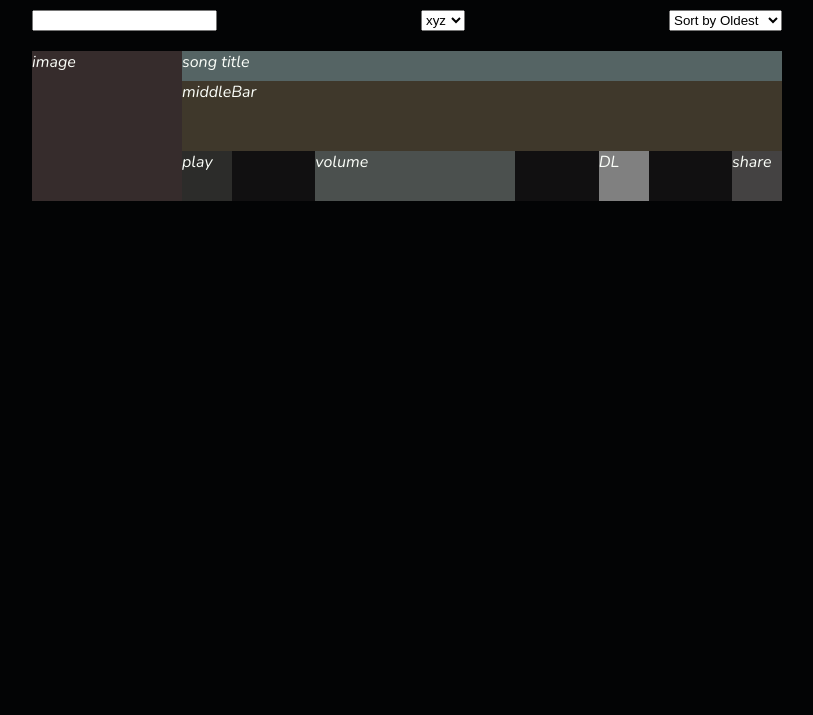
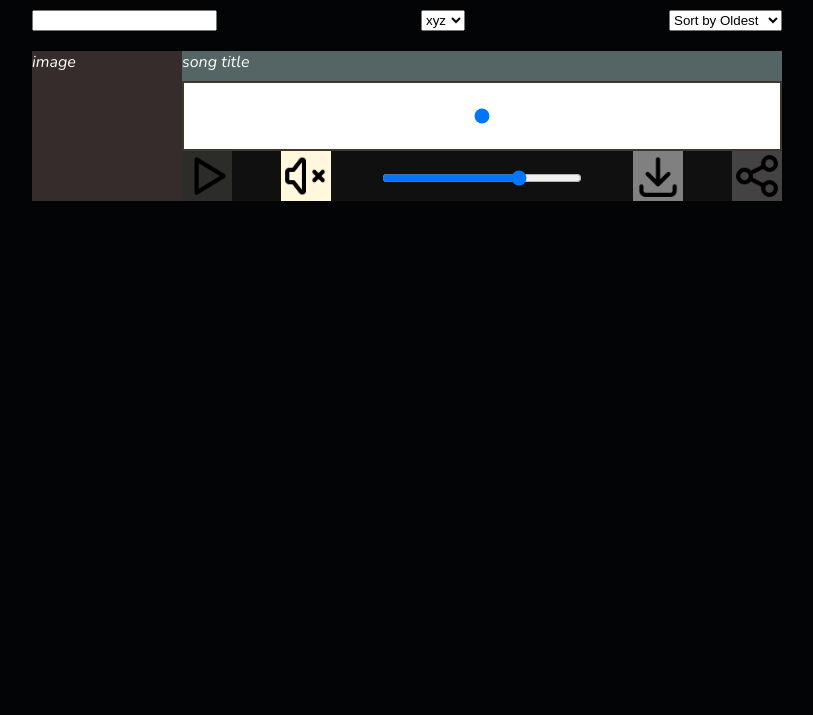
Before and after one commit to bmbson/Unstable-Space, a Flask app: page /mixes in a window 1280 px wide. Shown: the part 42-757 px from the top of the page, without its empty margins (233-1046 px from the left). Run offline with Flask 2, Linux system fonts and the light colour scheme.

Commit message:
added icons on mix object now working on progress bar.

```diff
--- /dev/null
+++ b/static/js/progressBar.js
@@ -0,0 +1,6 @@
+for (let e of document.querySelectorAll('input[type="range"].slider-progress')) {
+    e.style.setProperty('--value', e.value);
+    e.style.setProperty('--min', e.min == '' ? '0' : e.min);
+    e.style.setProperty('--max', e.max == '' ? '100' : e.max);
+    e.addEventListener('input', () => e.style.setProperty('--value', e.value));
+  }
--- a/static/mixes.css
+++ b/static/mixes.css
@@ -42,6 +42,8 @@ main {
 }
 
 .middleBar {
+    display: flex;
+    justify-content: center;
     height: 70px;
     width: 600px;
     background-color: rgb(63, 56, 43);
@@ -68,6 +70,12 @@ main {
     background-color: rgb(75, 80, 78);
 }
 
+.mute {
+    height: 50px;
+    width: 50px;
+    background-color: cornsilk;
+}
+
 .download {
     height: 50px;
     width: 50px;
@@ -80,3 +88,9 @@ main {
     background-color: rgb(68, 66, 66);
     align-self: flex-end;
 }
+
+.progressBar {
+    -webkit-appearance: none;
+    width: 100%;
+
+}
--- a/templates/mixes.html
+++ b/templates/mixes.html
@@ -1,7 +1,7 @@
 {% extends 'base.html' %}
 
 {% block css %} <link rel="stylesheet" href="{{ url_for('static', filename='mixes.css') }}"> {% endblock %}
-{% block js%}{% endblock %}
+{% block js%} <script src=></script> {% endblock %}
 {% block title %} Unstable Space | Secret {% endblock %}
 
 {% block main %}
@@ -26,12 +26,15 @@
                     <div class="topBar">
                         <div class="playbackBar">song title</div>
                     </div>
-                    <div class="middleBar">middleBar</div>
+                    <div class="middleBar">
+                        <input class="progressBar" type="range" min="0" max="100">
+                    </div>
                     <div class="bottomBar">
-                        <div class="playButton">play</div>
-                        <div class="volume">volume</div>
-                        <div class="download">DL</div>
-                        <div class="share">share</div>
+                        <img class="playButton" src="{{ url_for('static', filename='img/controls/player-play.png')}}" alt="">
+                        <img class="mute" src="{{ url_for('static', filename='img/controls/mute.png')}}"" alt="">
+                        <input class="volume" type="range" min="0" max="100" value="70">
+                        <img class="download" src="{{ url_for('static', filename='img/controls/download.png')}}" alt="">
+                        <img class ="share" src="{{ url_for('static', filename='img/controls/share.png')}}" alt="">
                     </div>
                 </div>
             </div>
```
Also changed, not shown: static/img/controls/download.png (added), static/img/controls/mute.png (added), static/img/controls/player-pause.png (added), static/img/controls/player-play.png (added), static/img/controls/share.png (added).
